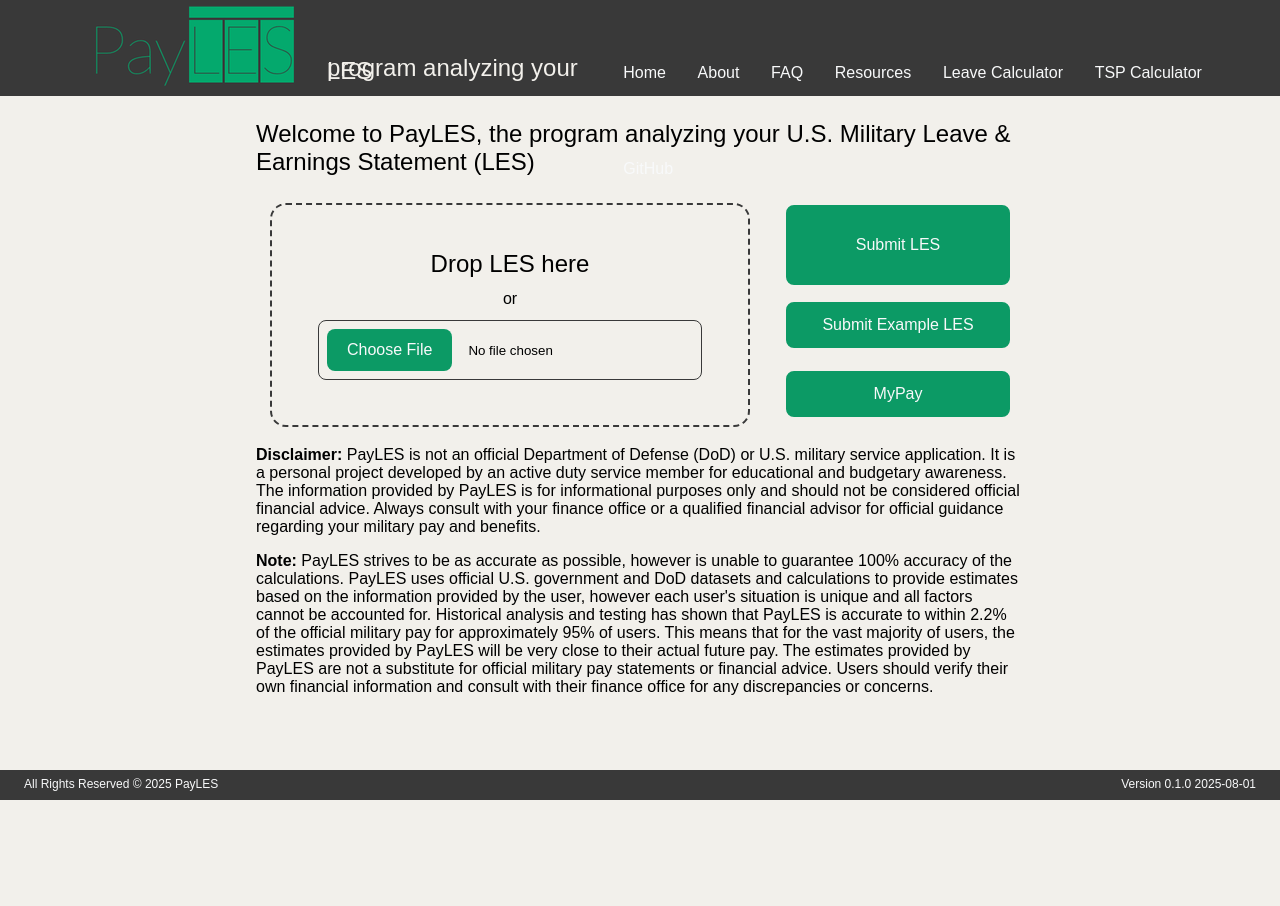
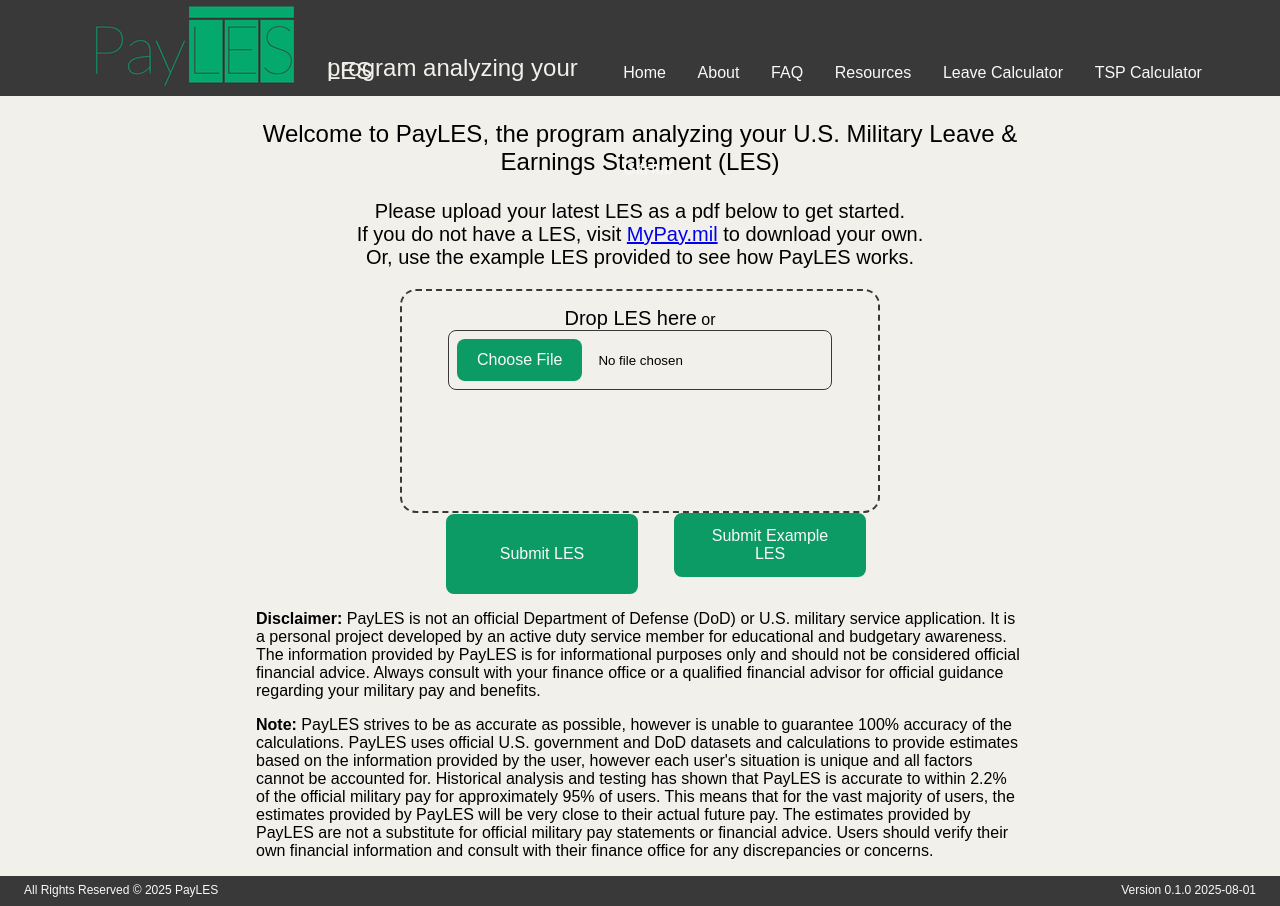
Before and after one commit to west757/PayLES, a Flask app: page / in a window 1280 px wide. Before the commit the page ends 800 px from the top, so only its background shows below. Run offline with Flask 3, Linux system fonts and the light colour scheme; some libraries are stand-ins or nearby versions.

Commit message:
Updating css, home page, and submit les function

```diff
--- a/app/main.py
+++ b/app/main.py
@@ -54,28 +54,22 @@ def tsp_calculator():
 
 @app.route('/submit_les', methods=['POST'])
 def submit_les():
+    EXAMPLE_LES = app.config['EXAMPLE_LES']
+    action = request.form.get('action')
     les_file = request.files.get('home-input')
 
-    if not les_file:
-        return render_template("home_form.html", message="No file submitted")
+    if action == "submit-les":
+        if not les_file:
+            return render_template("home_form.html", message="No file submitted")
+        valid, message = validate_file(les_file)
+        if not valid:
+            return render_template("home_form.html", message=message)
+        valid, message, les_pdf = validate_les(les_file)
+    elif action == "submit-example":
+        valid, message, les_pdf = validate_les(EXAMPLE_LES)
+    else:
+        return render_template("home_form.html", message="Unknown action")
 
-    valid, message = validate_file(les_file)
-    if not valid:
-        return render_template("home_form.html", message=message)
-
-    valid, message, les_pdf = validate_les(les_file)
-    if valid:
-        context = process_les(les_pdf)
-        return render_template('paydf_group.html', **context)
-    else:
-        return render_template("home_form.html", message=message)
-
-
-@app.route('/submit_example', methods=['POST'])
-def submit_example():
-    EXAMPLE_LES = app.config['EXAMPLE_LES']
-
-    valid, message, les_pdf = validate_les(EXAMPLE_LES)
     if valid:
         context = process_les(les_pdf)
         return render_template('paydf_group.html', **context)
--- a/app/static/style.css
+++ b/app/static/style.css
@@ -39,6 +39,10 @@ body {
 
 .text-large {
     font-size: 1.5rem;
+}
+
+.text-mid {
+    font-size: 1.25rem;
 }
 
 .text-default {
@@ -197,44 +201,45 @@ footer {
    buttons
    ========================= */
 
-button {
-    background-color: var(--primary_green_accent_color);
-    border: 2px solid var(--primary_green_accent_color);
+.button {
     border-radius: 0.5rem;
     color: var(--light_text_color);
     cursor: pointer;
     display: inline-block;
     font-size: 1rem;
-    padding: 0.75rem 1.25rem;
     text-align: center;
     transition: all 300ms cubic-bezier(.23, 1, 0.32, 1);
     touch-action: manipulation;
     will-change: transform;
 }
 
-button:hover {
+.button:hover {
+    box-shadow: rgba(0, 0, 0, 0.25) 0 0.5rem 1rem;
+    transform: translateY(-2px);
+}
+
+.button-standard {
+    background-color: var(--primary_green_accent_color);
+    border: 2px solid var(--primary_green_accent_color);
+    padding: 0.75rem 1.25rem;
+}
+
+.button-standard:hover {
     background-color: var(--secondary_green_accent_color);
     border: 2px solid var(--secondary_green_accent_color);
-    box-shadow: rgba(0, 0, 0, 0.25) 0 0.5rem 1rem;
-    color: var(--light_text_color);
-    transform: translateY(-2px);
+
+}
+
+.button-home {
+    margin: 0 0 0 2rem;
+    width: 12rem;
 }
 
 #submit-les-button {
     height: 5rem;
-    margin: 0 0 0 2rem;
-    width: 14rem;
 }
 
-#submit-example-les-button {
-    margin: 0 0 0 2rem;
-    width: 14rem;
-}
 
-#mypay-button {
-    margin: 0 0 0 2rem;
-    width: 14rem;
-}
 
 #update-les-button {
     margin: 0.35rem 0;
@@ -330,7 +335,7 @@ input.pos-table {
 
 
 /* =========================
-   cheeckboxes
+   checkboxes
    ========================= */
 
 input[type=checkbox] {
@@ -363,12 +368,8 @@ input[type=checkbox] {
    home group
    ========================= */
 
-#home-form {
+#home-group {
     text-align: center;
-}
-
-#home-table {
-    margin: auto;
 }
 
 #home-drop {
@@ -376,13 +377,12 @@ input[type=checkbox] {
     border: 2px dashed var(--primary_dark_accent_color);
     border-radius: 1rem;
     cursor: pointer;
-    display: flex;
+    display: inline-block;
     flex-direction: column;
     gap: 0.75rem;
     height: 14rem;
     justify-content: center;
     padding: 1rem;
-    position: relative;
     transition: background .2s ease-in-out;
     width: 30rem;
 }
@@ -419,6 +419,9 @@ input[type=file]::file-selector-button:hover {
     box-shadow: rgba(0, 0, 0, 0.25) 0 0.5rem 1rem;
 }
 
+#disclaimer {
+    text-align: left;
+}
 
 /* =========================
    paydf group
--- a/app/templates/home_form.html
+++ b/app/templates/home_form.html
@@ -1,35 +1,15 @@
-<table id="home-table">
-    <tr>
-        <form hx-post="/submit_les" hx-target="#home-form" hx-swap="innerHTML" enctype="multipart/form-data">
-            <td rowspan=3>
-                <label id="home-drop" for="home-input">
-                    <span class="text-large">Drop LES here</span>
-                    or
-                    <input type="file" id="home-input" name="home-input" accept=".pdf">
-                </label>
-            </td>
-            <td>
-                <button id="submit-les-button">Submit LES</button>
-            </td>
-        </form>
-    </tr>
+<form hx-post="/submit_les" hx-target="#home-form" hx-swap="innerHTML" enctype="multipart/form-data">
+    <label id="home-drop" for="home-input">
+        <span class="text-mid">Drop LES here</span>
+        or
+        <input type="file" id="home-input" name="home-input" accept=".pdf">
+    </label>
 
-    <tr>
-        <form hx-post="/submit_example" hx-target="#home-form" hx-swap="innerHTML" enctype="multipart/form-data">
-            <td>
-                <button id="submit-example-les-button">Submit Example LES</button>
-            </td>
-        </form>
-    </tr>
-
-    <tr>
-        <form action="https://mypay.dfas.mil/#/" target="_blank">
-            <td>
-                <button id="mypay-button">MyPay</button>
-            </td>
-        </form>
-    </tr>
-</table>
+    <div id="home-buttons-row">
+        <button id="submit-les-button" class="button button-standard button-home" type="submit" name="action" value="submit-les" >Submit LES</button>
+        <button id="submit-example-button" class="button button-standard button-home" type="submit" name="action" value="submit-example">Submit Example LES</button>
+    </div>
+</form>
 
 {% if message %}
 <div class="tooltip-toast">{{ message }}</div>
--- a/app/templates/home_group.html
+++ b/app/templates/home_group.html
@@ -4,6 +4,11 @@
 <div id="home-group">
     <p class="text-large">
         Welcome to PayLES, the program analyzing your U.S. Military Leave & Earnings Statement (LES)
+    </p>
+    <p class="text-mid">
+        Please upload your latest LES as a pdf below to get started. <br>
+        If you do not have a LES, visit <a href="https://mypay.dfas.mil/#/">MyPay.mil</a> to download your own. <br>
+        Or, use the example LES provided to see how PayLES works.
     </p>
 
     <div id="home-form">
```
Also changed, not shown: 1 other file.
